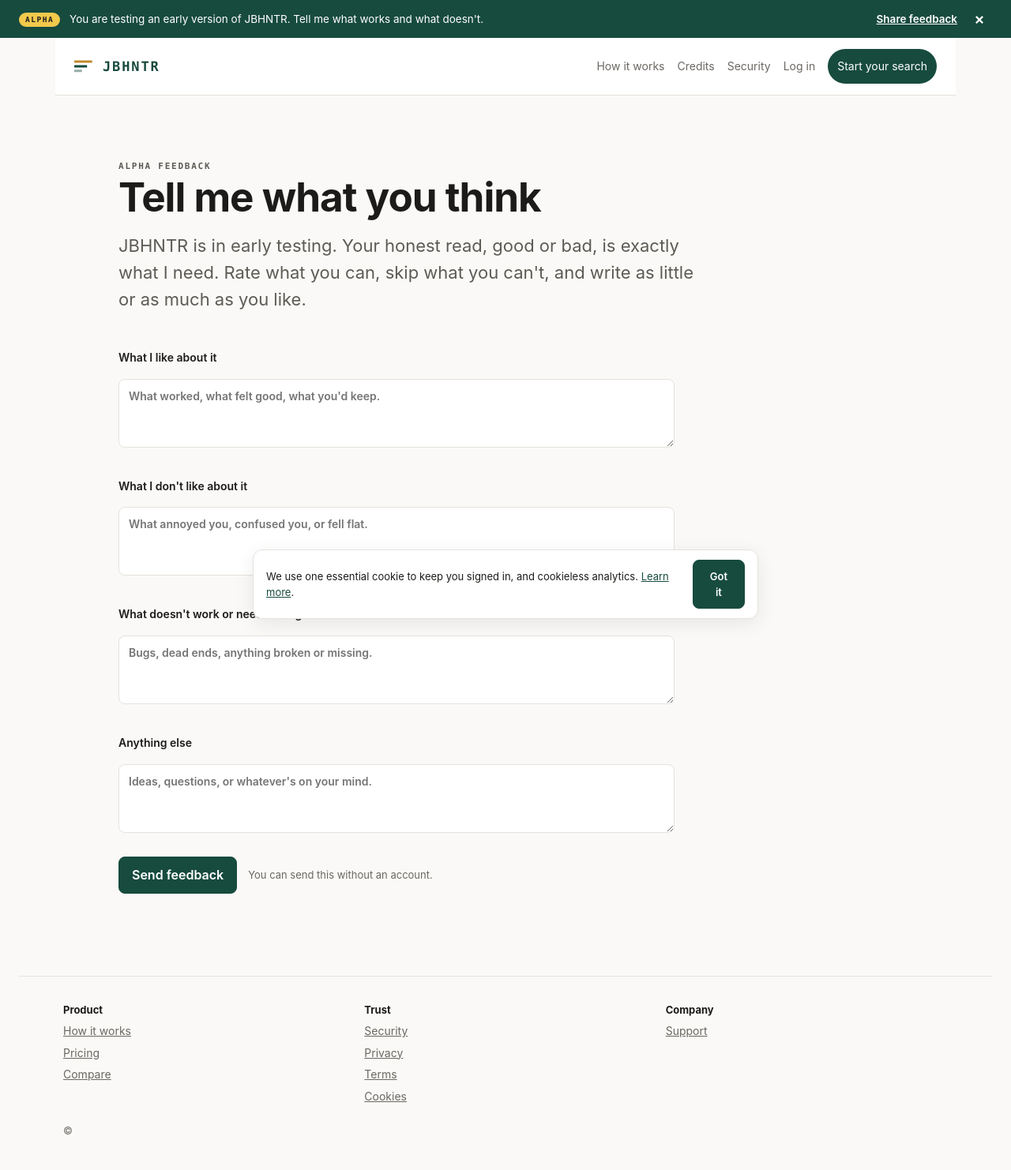
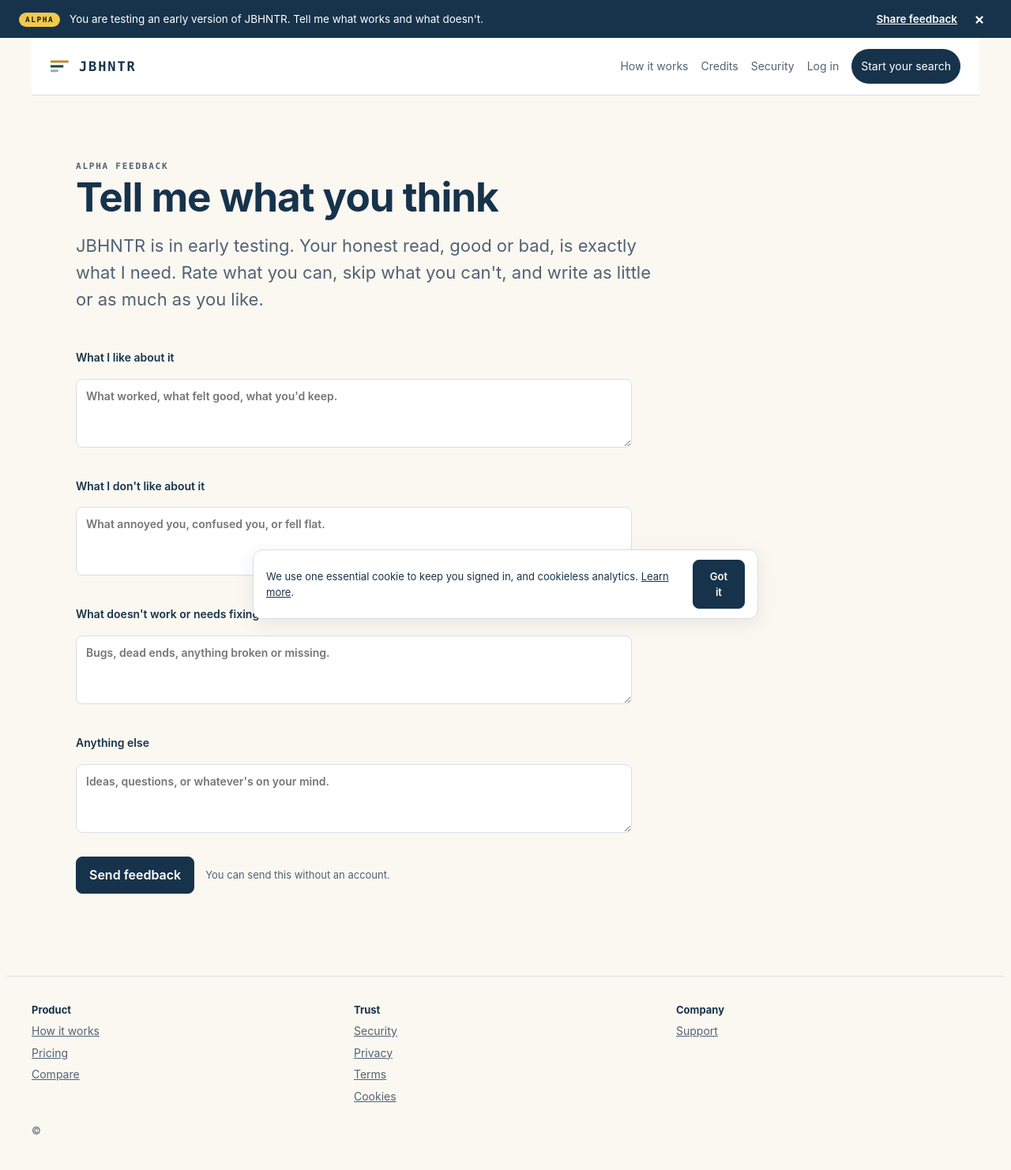
Before and after one commit to ettore-strapazzon/jbhntr, a Python web app: template web/app/templates/alpha_feedback.html in a window 1280 px wide. Shown: the whole page at 79% size. Run offline with Jinja, Linux system fonts and the light colour scheme; the template is opened without the code that fills it, so the values that code supplies are empty; some libraries are stand-ins or nearby versions.

Commit message:
brand: install v3 token layer
Replace the two :root blocks with the v3 three-tier token architecture (navy +
cornflower + apricot on warm white; semantic + component tokens). Grid maxima
1140→var(--container) (1200 >=1280, 1120 960-1279). Delete --brass. Legacy names
kept as aliases (removed in P3); --tier-1..5 (re-valued in P6) and the old
--step-lede/--space-* preserved so no rule breaks. CSS-only.

Co-Authored-By: Claude Opus 4.8 <noreply@anthropic.com>

```diff
--- a/web/app/static/app.css
+++ b/web/app/static/app.css
@@ -1,21 +1,101 @@
 :root{
-  --bg:#faf9f7; --card:#fff; --ink:#1c1b19; --muted:#6b6862; --line:#e5e2dc;
-  --accent:#174b3e; --accent-dark:#0d2f26; --accent-ink:#fff;
-  --brass:#c08a2e;   /* logo only, never a UI accent (R4) */
-  --warn:#8a6d00; --warn-bg:#fdf6e3;
-  --err:#8b2020; --err-bg:#fdeaea; --ok-bg:#eef6f1;
-  /* §6 visual-system tokens */
-  --mono:ui-monospace,SFMono-Regular,Menlo,Consolas,monospace;
-  --r-ctrl:8px; --r-card:12px; --r-chip:99px;
-  --sp-1:4px; --sp-2:8px; --sp-3:12px; --sp-4:16px; --sp-6:24px; --sp-8:40px;
-  /* tier fills: white text, each ≥4.5:1 (owned here, not injected inline) */
+  /* ---- Tier 1: primitives. Frozen. Never referenced by a component rule. ---- */
+  --navy-50:#F1F5F8;  --navy-100:#E1E8EE; --navy-200:#C3D1DC; --navy-300:#97AEC1;
+  --navy-400:#6B8CA5; --navy-500:#456D8B; --navy-600:#325874; --navy-700:#23455F;
+  --navy-800:#17334B; --navy-900:#102638; --navy-950:#0B1A27;
+
+  --corn-50:#F1F6FC;  --corn-100:#E2EBF8; --corn-200:#C6D7F2; --corn-300:#A9C1EB;
+  --corn-400:#8FADE4; --corn-500:#7599DB; --corn-600:#5B87D0; --corn-700:#4570BE;
+  --corn-800:#35599A; --corn-900:#2B4A80; --corn-950:#1E3459;
+
+  --apr-50:#FEF7F2;   --apr-100:#FCEDE2;  --apr-200:#F9DECC;  --apr-300:#F5CDB3;
+  --apr-400:#F0BA98;  --apr-500:#E8A67E;  --apr-600:#DC9163;  --apr-700:#C4743F;
+  --apr-800:#A65C2F;  --apr-900:#8A4A25;  --apr-950:#5E3018;
+
+  --warm-white:#FBF8F2; --white:#FFFFFF;
+
+  /* ---- Tier 2: semantic. This is the layer product code uses. ---- */
+  --surface-canvas:var(--warm-white);
+  --surface-raised:var(--white);
+  --surface-sunken:var(--navy-50);
+  --surface-inverse:var(--navy-800);
+
+  --text-primary:var(--navy-800);
+  --text-secondary:#526273;
+  --text-on-inverse:var(--white);
+
+  --border-subtle:#D8DFE5;
+  --border-strong:#718399;
+
+  --action-primary:var(--navy-800);
+  --action-primary-hover:var(--navy-900);
+  --action-primary-ink:var(--white);
+
+  --accent-selected:var(--corn-100);
+  --accent-warm:var(--apr-400);
+
+  --focus-ring:#315BA8;
+  --link:#315BA8;
+  --link-hover:var(--navy-800);
+
+  --status-success:#286447;
+  --status-attention:#805A22;
+  --status-error:#A42C3C;
+  --status-success-bg:#EEF6F1;
+  --status-attention-bg:#FDF6E3;
+  --status-error-bg:#FDEAEA;
+
+  /* ---- Tier 3: component + system. ---- */
+  --font-display:'Plus Jakarta Sans','Segoe UI',system-ui,sans-serif;
+  --font-text:'DM Sans',-apple-system,'Segoe UI',Roboto,sans-serif;
+  --mono:'JetBrains Mono',ui-monospace,SFMono-Regular,Menlo,Consolas,monospace;
+
+  --r-ctrl:8px; --r-card:12px; --r-panel:16px; --r-chip:999px;
+  --sp-1:4px; --sp-2:8px; --sp-3:12px; --sp-4:16px; --sp-6:24px;
+  --sp-8:32px; --sp-12:48px; --sp-16:64px; --sp-24:96px;
+
+  --elev-0:none;
+  --elev-1:0 1px 2px rgba(23,51,75,.08),0 2px 8px rgba(23,51,75,.06);
+  --elev-2:0 4px 8px rgba(23,51,75,.10),0 12px 28px rgba(23,51,75,.10);
+
+  --dur-state:160ms;  --ease-state:cubic-bezier(.2,0,.38,.9);
+  --dur-panel:240ms;  --ease-panel:cubic-bezier(.4,.14,.3,1);
+  --dur-reveal:500ms; --ease-reveal:cubic-bezier(.16,1,.3,1);
+  --dur-exit:120ms;   --ease-exit:cubic-bezier(.4,0,1,1);
+
+  --container:1200px;
+  --gutter:clamp(16px,5vw,32px);
+  --measure:68ch;
+
+  --step-hero:clamp(36px,4.4vw,56px);
+  --step-h1:clamp(30px,3.2vw,44px);
+  --step-h2:clamp(26px,2.3vw,32px);
+  --step-h3:clamp(20px,1.6vw,24px);
+
+  /* ---- Legacy aliases. Deleted in P3 once no rule references them. ---- */
+  --bg:var(--surface-canvas); --card:var(--surface-raised);
+  --ink:var(--text-primary);  --muted:var(--text-secondary);
+  --line:var(--border-subtle); --rule:var(--border-subtle);
+  --text:var(--text-primary); --text-muted:var(--text-secondary);
+  --accent:var(--action-primary); --accent-dark:var(--action-primary-hover);
+  --accent-ink:var(--action-primary-ink); --pine:var(--action-primary);
+  --warn:var(--status-attention); --warn-bg:var(--status-attention-bg);
+  --err:var(--status-error); --err-bg:var(--status-error-bg);
+  --ok-bg:var(--status-success-bg);
+  /* Preserved from the old second :root (not in the manual's block; kept so P1 breaks
+     nothing — tier scale is re-valued in P6, spacing/lede survive as-is). */
   --tier-1:#14663f; --tier-2:#2f6f2b; --tier-3:#8a6d00; --tier-4:#9a5b00; --tier-5:#8b2020;
+  --step-lede:clamp(1.0625rem, 0.98rem + 0.5vw, 1.375rem);
+  --space-section:clamp(48px, 4.6vw, 76px);
+  --space-block:clamp(20px, 2vw, 32px);
+  --space-tight:12px;
 }
+@media (max-width:1279px){ :root{ --container:1120px; } }
 *{box-sizing:border-box}
 body{margin:0;background:var(--bg);color:var(--ink);
   font:16px/1.55 -apple-system,BlinkMacSystemFont,"Segoe UI",Roboto,Helvetica,Arial,sans-serif}
 a{color:var(--accent)}
-main{max-width:1140px;margin:0 auto;padding:28px 24px 64px}
+main{max-width:var(--container);margin:0 auto;padding:28px 24px 64px}
 
 /* accessibility: one global focus ring, and a skip link for keyboard users */
 :focus-visible{outline:2px solid var(--accent);outline-offset:2px;border-radius:3px}
@@ -29,7 +109,7 @@ main{max-width:1140px;margin:0 auto;padding:28px 24px 64px}
 /* header */
 .bar{display:flex;justify-content:space-between;align-items:center;gap:16px;
   padding:14px 24px;background:var(--card);border-bottom:1px solid var(--line);
-  max-width:1140px;margin:0 auto}
+  max-width:var(--container);margin:0 auto}
 .brand{display:inline-flex;align-items:center;gap:10px;text-decoration:none}
 .brand img{display:block}
 .brand span{font:700 17px/1 var(--mono);letter-spacing:.11em;color:var(--accent)}
@@ -378,7 +458,7 @@ details.desc>summary{cursor:pointer;font-size:14px;color:var(--muted);padding:6p
   background:#fff;color:var(--muted);border-radius:var(--r-chip);cursor:pointer}
 .chip-mini.on{background:var(--warn-bg);border-color:#efe0b0;color:var(--warn)}
 
-footer{max-width:1140px;margin:0 auto;padding:20px 24px;display:flex;gap:16px;
+footer{max-width:var(--container);margin:0 auto;padding:20px 24px;display:flex;gap:16px;
   color:var(--muted);font-size:13px;border-top:1px solid var(--line)}
 footer a{color:var(--muted)}
 
@@ -445,20 +525,8 @@ footer a{color:var(--muted)}
    Landing + marketing layout system (Round 4 - one container,
    one section grid; layout only, copy unchanged).
    ============================================================ */
-:root{
-  --container:1120px;
-  --gutter:clamp(20px,5vw,56px);
-  --measure:68ch;                 /* prose measure */
-  --pine:#174b3e;
-  --text:#1c1b19; --text-muted:#5e5b55; --rule:#e5e2dc;
-  --step-h1:clamp(2.125rem, 1.1rem + 4.6vw, 4.75rem);
-  --step-h2:clamp(1.75rem, 1.1rem + 2.4vw, 2.75rem);
-  --step-lede:clamp(1.0625rem, 0.98rem + 0.5vw, 1.375rem);
-  /* Round 4b: one spacing scale so section boundaries add up once, not thrice */
-  --space-section:clamp(48px, 4.6vw, 76px);
-  --space-block:clamp(20px, 2vw, 32px);
-  --space-tight:12px;
-}
+/* Landing/marketing layout tokens now live in the single :root block at the top
+   (brand v3 P1); --container is 1200 (>=1280) / 1120 (960-1279). */
 html{overflow-x:clip}             /* seatbelt; the real fixes below don't need it */
 
 /* one container, used by nav, hero, every section, footer and sub-pages */
```
Also changed, not shown: BRAND_MIGRATION_LOG.md (added, +12 -0 lines).
